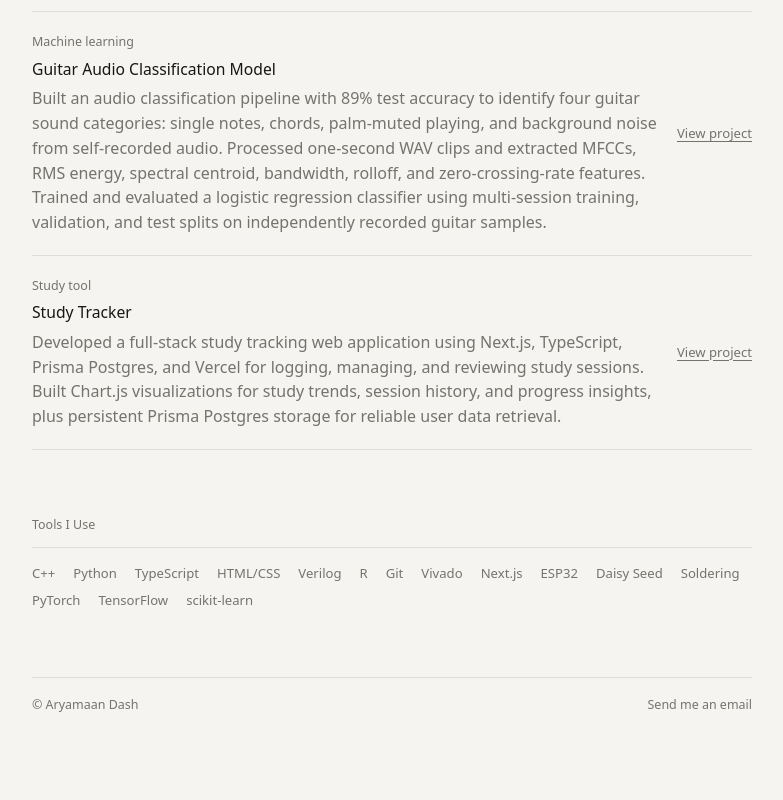
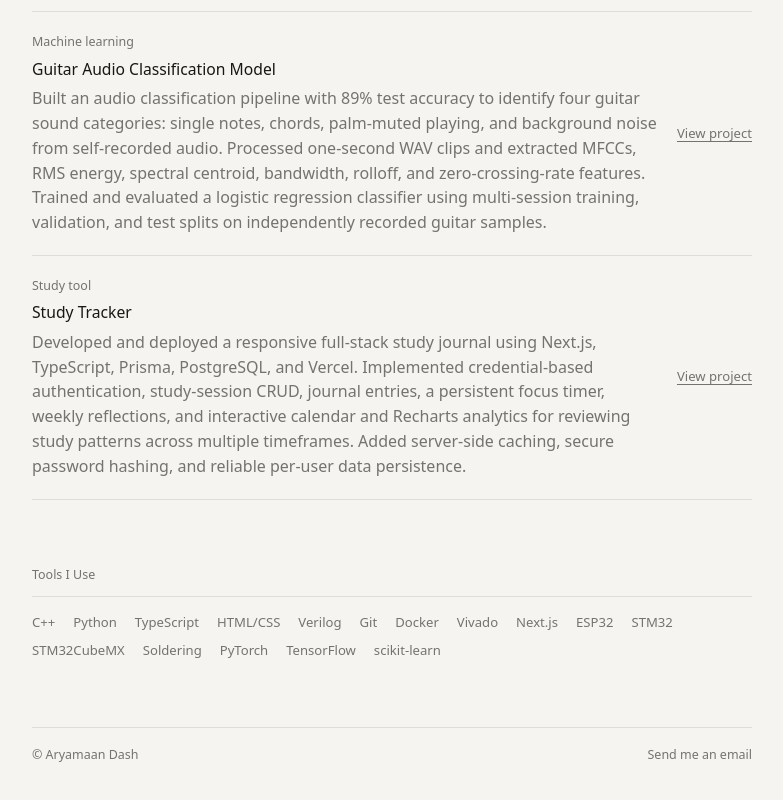
Before and after one commit to AryamaanDash/aryamaan-dash, a Next.js app: page / in a window 1280 px wide. Shown: the part 939-1739 px from the top of the page, without its empty margins (248-1031 px from the left). Before the commit the page ends 1708 px from the top, so only its background shows below. Built offline with nearby package versions, Linux system fonts and the light colour scheme.

Commit message:
personal website updates

```diff
--- a/app/portfolio.ts
+++ b/app/portfolio.ts
@@ -32,12 +32,13 @@ export const skills = [
   "TypeScript",
   "HTML/CSS",
   "Verilog",
-  "R",
   "Git",
+  "Docker",
   "Vivado",
   "Next.js",
   "ESP32",
-  "Daisy Seed",
+  "STM32",
+  "STM32CubeMX",
   "Soldering",
   "PyTorch",
   "TensorFlow",
@@ -68,8 +69,8 @@ export const projects = [
     href: "https://github.com/AryamaanDash/track-my-studying",
     liveHref: "https://track-my-studying.vercel.app",
     summary:
-      "Developed a full-stack study tracking web application using Next.js, TypeScript, Prisma Postgres, and Vercel for logging, managing, and reviewing study sessions. Built Chart.js visualizations for study trends, session history, and progress insights, plus persistent Prisma Postgres storage for reliable user data retrieval.",
-    stack: ["Next.js", "TypeScript", "Prisma", "Postgres", "Chart.js"],
+      "Developed and deployed a responsive full-stack study journal using Next.js, TypeScript, Prisma, PostgreSQL, and Vercel. Implemented credential-based authentication, study-session CRUD, journal entries, a persistent focus timer, weekly reflections, and interactive calendar and Recharts analytics for reviewing study patterns across multiple timeframes. Added server-side caching, secure password hashing, and reliable per-user data persistence.",
+    stack: ["Next.js", "TypeScript", "Prisma Postgres", "PostgreSQL", "Recharts", "Auth.js", "Vercel", "Node.js", "Docker", "Docker Compose"],
   },
   {
     title: "RISC-V RV32I Single-Cycle Processor",
@@ -87,6 +88,14 @@ export const projects = [
       "Portable embedded C library providing fixed-memory data structures, event-driven state machines, and hardware abstractions for STM32 firmware.",
     stack: ["Embedded C", "Computer Architecture", "STM32 HAL",],
   },
+  {
+    title: "CPU Optimized Inference Engine (WIP)",
+    type: "Computer Architecture / Machine Learning",
+    href: "https://github.com/AryamaanDash/cpu_optimized_inference_engine",
+    summary:
+      "CPU neural-network inference engine in C++ from scratchBuilt a CPU neural-network inference engine from scratch in C++, implementing matrix multiplication, dense layers, activations, convolution, and model execution. Optimized performance on Apple Silicon through cache-aware tiling, ARM NEON SIMD, multithreading, and INT8 quantization, using reproducible benchmarks and profiling to compare against Apple Accelerate.",
+    stack: ["C++20", "Cmake", "Clang/LLVM", "ARM64", "Google Benchmark", "Xcode Instruments", "Python/NumPy", "Apple Accelerate", "Git"]
+  }
 ] as const;
 
 export const hackathonProjects = [
```
Also changed, not shown: 1 other file (tests, documents, lock files or other folders).
